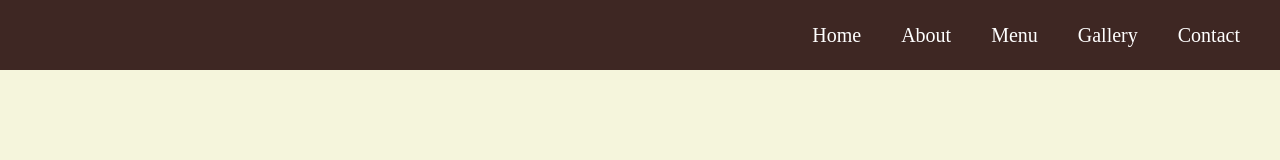
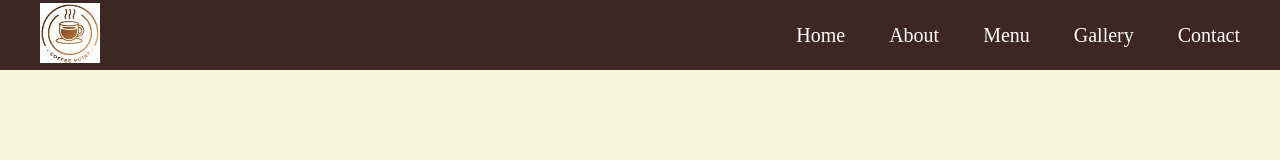
Before and after one commit to Vrush2004/Assignment-18, a plain HTML site: page index.html in a window 1280 px wide. Drawn offline with Linux system fonts and the light colour scheme.

Commit message:
Add logo and separate file for style

```diff
--- a/index.html
+++ b/index.html
@@ -2,40 +2,21 @@
 <html lang="en">
 <head>
     <title>Coffee Shop</title>
-    <style>
-        *{
-            margin: 0;
-            padding: 0;
-        }
-        .main{
-            background-color: #F5F5DC;
-            width: 100%;
-            height: 100vh;
-        }
-        .header{
-            background-color: #3E2723;
-            height: 70px;
-            width: 100%;
-            display: flex;
-            justify-content: end;
-            align-items: center;
-        }
-        .header a{
-            color: white;
-            text-decoration: none;
-            margin-right: 40px;
-            font-size: 20px;
-        }
-    </style>
+    <link rel="stylesheet" href="style.css">
 </head>
 <body>
     <div class="main">
         <header class="header">
-            <a href="#">Home</a>
-            <a href="#">About</a>
-            <a href="#">Menu</a>
-            <a href="#">Gallery</a>
-            <a href="#">Contact</a>
+            <div class="logo">
+                <img src="./logo.jpg" alt="">
+            </div>
+            <div class="nav-items">
+                <a href="#">Home</a>
+                <a href="#">About</a>
+                <a href="#">Menu</a>
+                <a href="#">Gallery</a>
+                <a href="#">Contact</a>
+            </div>
         </header>
     </div>
 </body>
--- /dev/null
+++ b/style.css
@@ -0,0 +1,34 @@
+*{
+    margin: 0;
+    padding: 0;
+}
+.main{
+    background-color: #F5F5DC;
+    width: 100%;
+    height: 100vh;
+}
+.header{
+    background-color: #3E2723;
+    height: 70px;
+    width: 100%;
+    display: flex;
+    justify-content: space-between;
+    align-items: center;
+}
+.logo{
+    margin: auto 40px;
+}
+.logo img{
+    height: 60px;
+}
+.header a{
+    color: white;
+    text-decoration: none;
+    margin-right: 40px;
+    font-size: 20px;
+}
+.header a:hover{
+    color:#3E2723;
+    background-color: #F5F5DC;
+    padding: 5px;
+}
```
Also changed, not shown: coffee-mug.png (added), logo.jpg (added).
